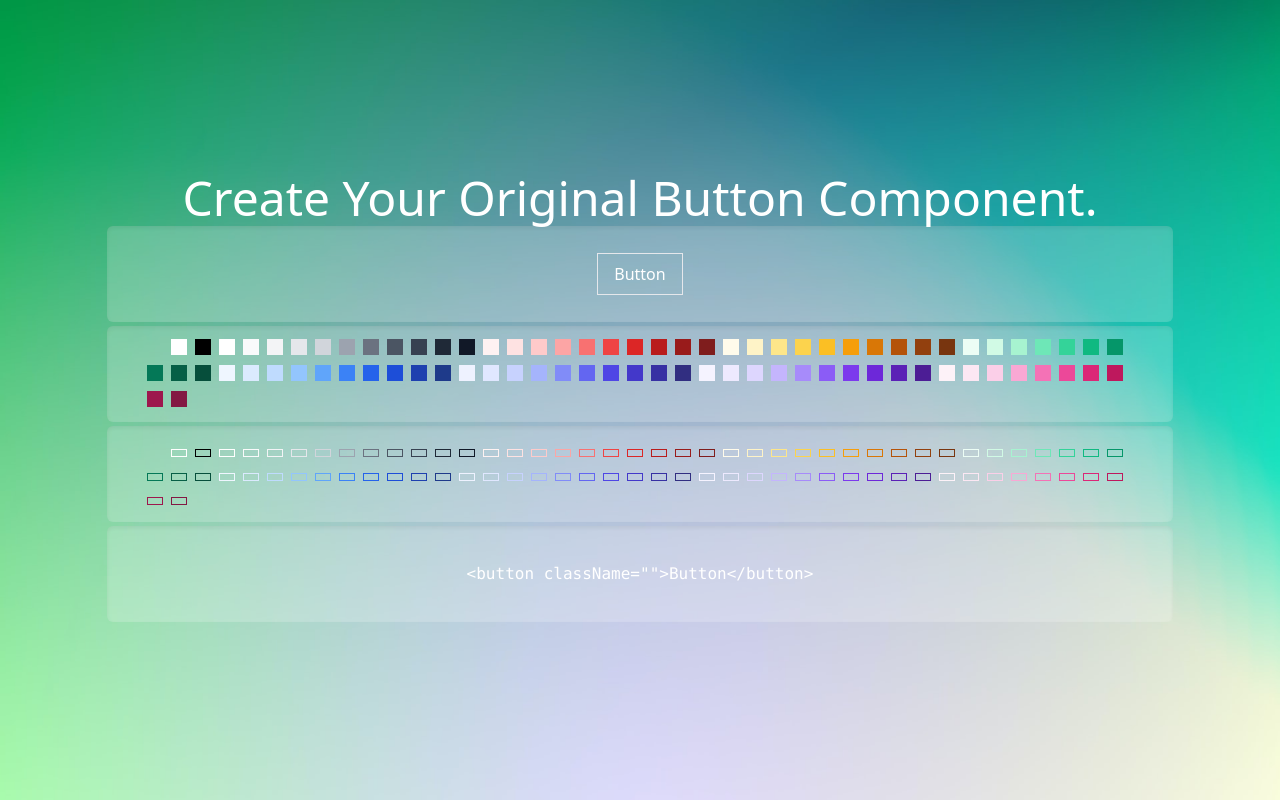
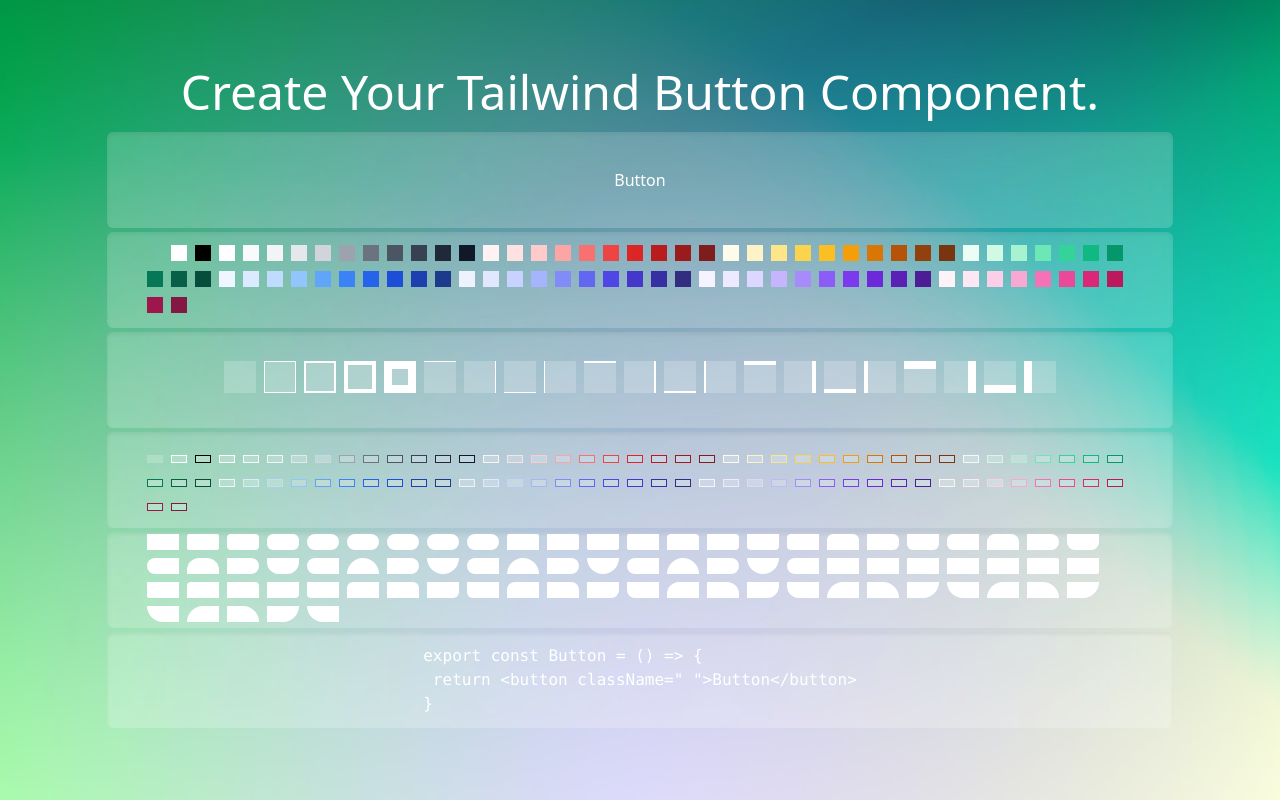
Before and after one commit to ayumitanaka13/tailwind-button, a React (Create React App) app: page /create in a window 1280 px wide. Built offline with nearby package versions, Linux system fonts and the light colour scheme; no server answers.

Commit message:
added BorderRadius

```diff
--- a/src/components/ColorButton.jsx
+++ b/src/components/BgColor.jsx
@@ -1,6 +1,6 @@
 import React from "react";
 
-const ColorButton = ({ onClick, className }) => {
+const BgColor = ({ onClick, className }) => {
   return (
     <button
       value={`bg-${className}`}
@@ -10,4 +10,4 @@
   );
 };
 
-export default ColorButton;
+export default BgColor;
--- /dev/null
+++ b/src/components/BorderColor.jsx
@@ -0,0 +1,13 @@
+import React from "react";
+
+const BorderColor = ({ onClick, className }) => {
+  return (
+    <button
+      value={`border-${className}`}
+      onClick={onClick}
+      className={`border-${className} h-2 w-4 m-1 border bg-white bg-opacity-20`}
+    ></button>
+  );
+};
+
+export default BorderColor;
--- /dev/null
+++ b/src/components/BorderRadius.jsx
@@ -0,0 +1,13 @@
+import React from "react";
+
+const BorderRadius = ({ onClick, className }) => {
+  return (
+    <button
+      value={className}
+      onClick={onClick}
+      className={`${className} h-4 w-8 mx-1 bg-white`}
+    ></button>
+  );
+};
+
+export default BorderRadius;
--- /dev/null
+++ b/src/components/BorderWidth.jsx
@@ -0,0 +1,13 @@
+import React from "react";
+
+const BorderWidth = ({ onClick, className }) => {
+  return (
+    <button
+      value={className}
+      onClick={onClick}
+      className={`${className} h-8 w-8 mx-1 border-white bg-white bg-opacity-20`}
+    ></button>
+  );
+};
+
+export default BorderWidth;
--- a/src/components/ColorBorder.jsx
+++ /dev/null
@@ -1,13 +0,0 @@
-import React from "react";
-
-const ColorBorder = ({ onClick, className }) => {
-  return (
-    <button
-      value={`border-${className}`}
-      onClick={onClick}
-      className={`border-${className} h-2 w-4 m-1 border`}
-    ></button>
-  );
-};
-
-export default ColorBorder;
--- a/src/components/TailwindButton.jsx
+++ b/src/components/TailwindButton.jsx
@@ -1,7 +1,11 @@
 import React from "react";
 
 const TailwindButton = ({ className }) => {
-  return <button className={`${className} py-2 px-4 border`}>Button</button>;
+  return (
+    <button id="tailwindButton" className={`py-2 px-4 ${className}`}>
+      Button
+    </button>
+  );
 };
 
 export default TailwindButton;
--- /dev/null
+++ b/src/components/data/BorderRadiusData.js
@@ -0,0 +1,85 @@
+const BorderRadiusData = [
+  "rounded-none",
+  "rounded-sm",
+  "rounded",
+  "rounded-md",
+  "rounded-lg",
+  "rounded-xl",
+  "rounded-2xl",
+  "rounded-3xl",
+  "rounded-full",
+  // "rounded-t-none",
+  // "rounded-r-none",
+  // "rounded-b-none",
+  // "rounded-l-none",
+  "rounded-t-sm",
+  "rounded-r-sm",
+  "rounded-b-sm",
+  "rounded-l-sm",
+  "rounded-t",
+  "rounded-r",
+  "rounded-b",
+  "rounded-l",
+  "rounded-t-md",
+  "rounded-r-md",
+  "rounded-b-md",
+  "rounded-l-md",
+  "rounded-t-lg",
+  "rounded-r-lg",
+  "rounded-b-lg",
+  "rounded-l-lg",
+  "rounded-t-xl",
+  "rounded-r-xl",
+  "rounded-b-xl",
+  "rounded-l-xl",
+  "rounded-t-2xl",
+  "rounded-r-2xl",
+  "rounded-b-2xl",
+  "rounded-l-2xl",
+  "rounded-t-3xl",
+  "rounded-r-3xl",
+  "rounded-b-3xl",
+  "rounded-l-3xl",
+  "rounded-t-full",
+  "rounded-r-full",
+  "rounded-b-full",
+  "rounded-l-full",
+  "rounded-tl-none",
+  "rounded-tr-none",
+  "rounded-br-none",
+  "rounded-bl-none",
+  "rounded-tl-sm",
+  "rounded-tr-sm",
+  "rounded-br-sm",
+  "rounded-bl-sm",
+  "rounded-tl",
+  "rounded-tr",
+  "rounded-br",
+  "rounded-bl",
+  "rounded-tl-md",
+  "rounded-tr-md",
+  "rounded-br-md",
+  "rounded-bl-md",
+  "rounded-tl-lg",
+  "rounded-tr-lg",
+  "rounded-br-lg",
+  "rounded-bl-lg",
+  "rounded-tl-xl",
+  "rounded-tr-xl",
+  "rounded-br-xl",
+  "rounded-bl-xl",
+  "rounded-tl-2xl",
+  "rounded-tr-2xl",
+  "rounded-br-2xl",
+  "rounded-bl-2xl",
+  "rounded-tl-3xl",
+  "rounded-tr-3xl",
+  "rounded-br-3xl",
+  "rounded-bl-3xl",
+  "rounded-tl-full",
+  "rounded-tr-full",
+  "rounded-br-full",
+  "rounded-bl-full",
+];
+
+export default BorderRadiusData;
--- /dev/null
+++ b/src/components/data/BorderWidthData.js
@@ -0,0 +1,29 @@
+const BorderWidthData = [
+  "border-0",
+  "border",
+  "border-2",
+  "border-4",
+  "border-8",
+  //   "border-t-0",
+  //   "border-r-0",
+  //   "border-b-0",
+  //   "border-l-0",
+  "border-t",
+  "border-r",
+  "border-b",
+  "border-l",
+  "border-t-2",
+  "border-r-2",
+  "border-b-2",
+  "border-l-2",
+  "border-t-4",
+  "border-r-4",
+  "border-b-4",
+  "border-l-4",
+  "border-t-8",
+  "border-r-8",
+  "border-b-8",
+  "border-l-8",
+];
+
+export default BorderWidthData;
--- /dev/null
+++ b/src/components/data/index.js
@@ -0,0 +1,3 @@
+export { default as ColorsData } from "./ColorsData";
+export { default as BorderWidthData } from "./BorderWidthData";
+export { default as BorderRadiusData } from "./BorderRadiusData";
--- a/src/components/index.js
+++ b/src/components/index.js
@@ -1,3 +1,5 @@
 export { default as TailwindButton } from "./TailwindButton";
-export { default as ColorButton } from "./ColorButton";
-export { default as ColorBorder } from "./ColorBorder";
+export { default as BgColor } from "./BgColor";
+export { default as BorderColor } from "./BorderColor";
+export { default as BorderWidth } from "./BorderWidth";
+export { default as BorderRadius } from "./BorderRadius";
--- a/src/templates/Create.jsx
+++ b/src/templates/Create.jsx
@@ -1,44 +1,71 @@
 import React, { useState } from "react";
 
-import ColorsData from "../components/ColorsData";
-import { ColorBorder, ColorButton, TailwindButton } from "../components";
-import { Box, Button } from "../components/UI";
+import {
+  BgColor,
+  BorderColor,
+  BorderWidth,
+  BorderRadius,
+  TailwindButton,
+} from "../components";
+import {
+  ColorsData,
+  BorderWidthData,
+  BorderRadiusData,
+} from "../components/data";
+import { Box } from "../components/UI";
 
 const Create = () => {
   const [color, setColor] = useState("");
-  // const [color, setColor] = useState("");
+  const [borderColor, setBorderColor] = useState("");
+  const [borderWidth, setBorderWidth] = useState("");
+  const [borderRadius, setBorderRadius] = useState("");
 
   const getColor = (e) => {
     setColor(e.target.value);
   };
-
-  // const getBorderColor = (e) => {
-  //   set;
-  // };
+  const getBorderColor = (e) => {
+    setBorderColor(e.target.value);
+  };
+  const getBorderWidth = (e) => {
+    setBorderWidth(e.target.value);
+  };
+  const getBorderRadius = (e) => {
+    setBorderRadius(e.target.value);
+  };
 
   const getCode = (e) => {
     let copiedCode = e.target.innerText;
     navigator.clipboard.writeText(copiedCode);
     alert("Copied!");
-
     console.log(copiedCode);
   };
 
   return (
     <div className="Page">
       <div className="w-5/6">
-        <h2>Create Your Original Button Component.</h2>
+        <h2 className="mb-4">Create Your Tailwind Button Component.</h2>
         <Box>
-          <TailwindButton className={color} />
+          <TailwindButton
+            className={`${color} ${borderWidth} ${borderColor} ${borderRadius}`}
+          />
         </Box>
         <Box>
           <div className="flex flex-wrap px-8">
             {ColorsData.map((color, index) => (
               <div key={index}>
-                <ColorButton
-                  value={color}
-                  onClick={getColor}
-                  className={color}
+                <BgColor value={color} onClick={getColor} className={color} />
+              </div>
+            ))}
+          </div>
+        </Box>
+        <Box>
+          <div className="flex flex-wrap px-8">
+            {BorderWidthData.map((width, index) => (
+              <div key={index}>
+                <BorderWidth
+                  value={width}
+                  onClick={getBorderWidth}
+                  className={width}
                 />
               </div>
             ))}
@@ -48,9 +75,9 @@
           <div className="flex flex-wrap px-8">
             {ColorsData.map((color, index) => (
               <div key={index}>
-                <ColorBorder
+                <BorderColor
                   value={color}
-                  onClick={getColor}
+                  onClick={getBorderColor}
                   className={color}
                 />
               </div>
@@ -58,8 +85,27 @@
           </div>
         </Box>
         <Box>
+          <div className="flex flex-wrap px-8">
+            {BorderRadiusData.map((radius, index) => (
+              <div key={index}>
+                <BorderRadius
+                  value={radius}
+                  onClick={getBorderRadius}
+                  className={radius}
+                />
+              </div>
+            ))}
+          </div>
+        </Box>
+
+        <Box>
           <code onClick={getCode}>
-            &lt;button className="{color}"&gt;Button&lt;/button&gt;
+            export const Button = () ={"> {"}
+            <br />
+            &emsp;return {" <"}button className="{color} {borderWidth}{" "}
+            {borderColor} {borderRadius}"{">"}Button{"<"}/button{">"}
+            <br />
+            {"}"}
           </code>
         </Box>
       </div>
```
Also changed, not shown: src/components/data/ColorsData.js (renamed from src/components/ColorsData.js).
